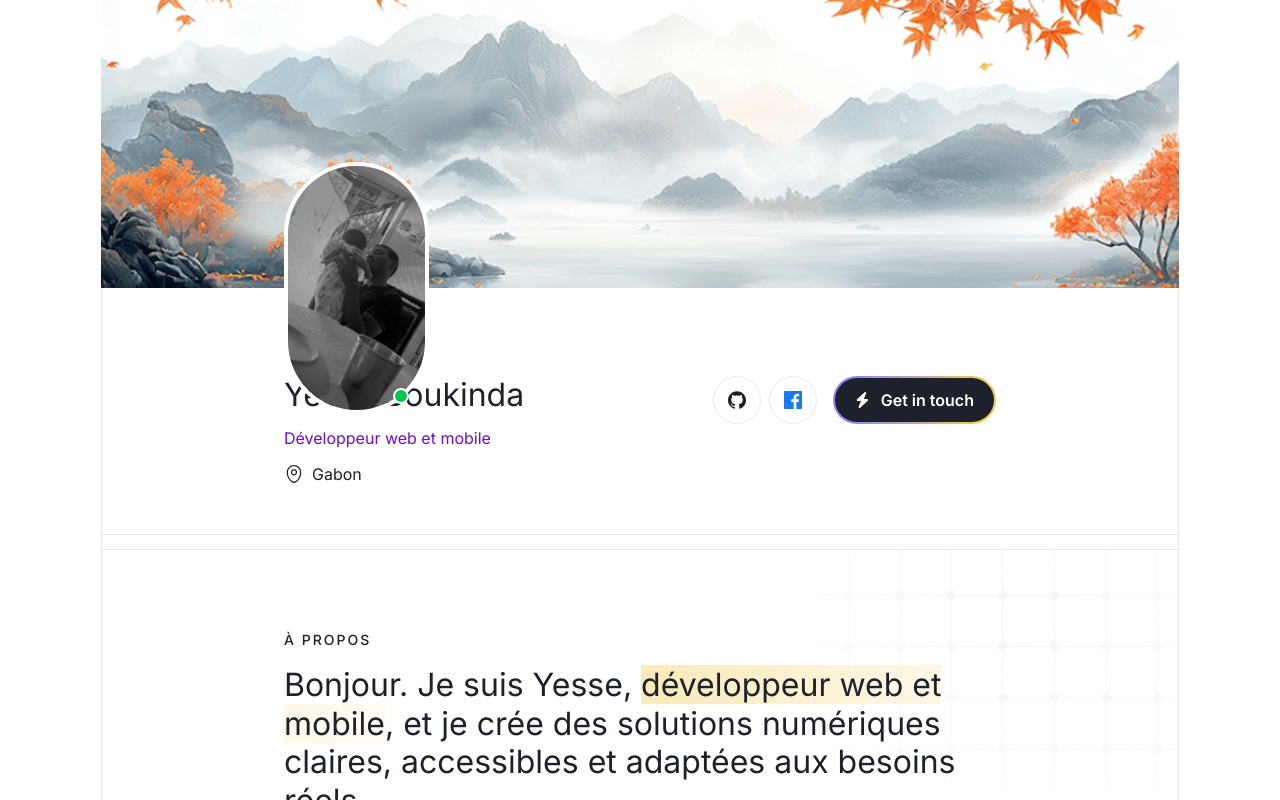
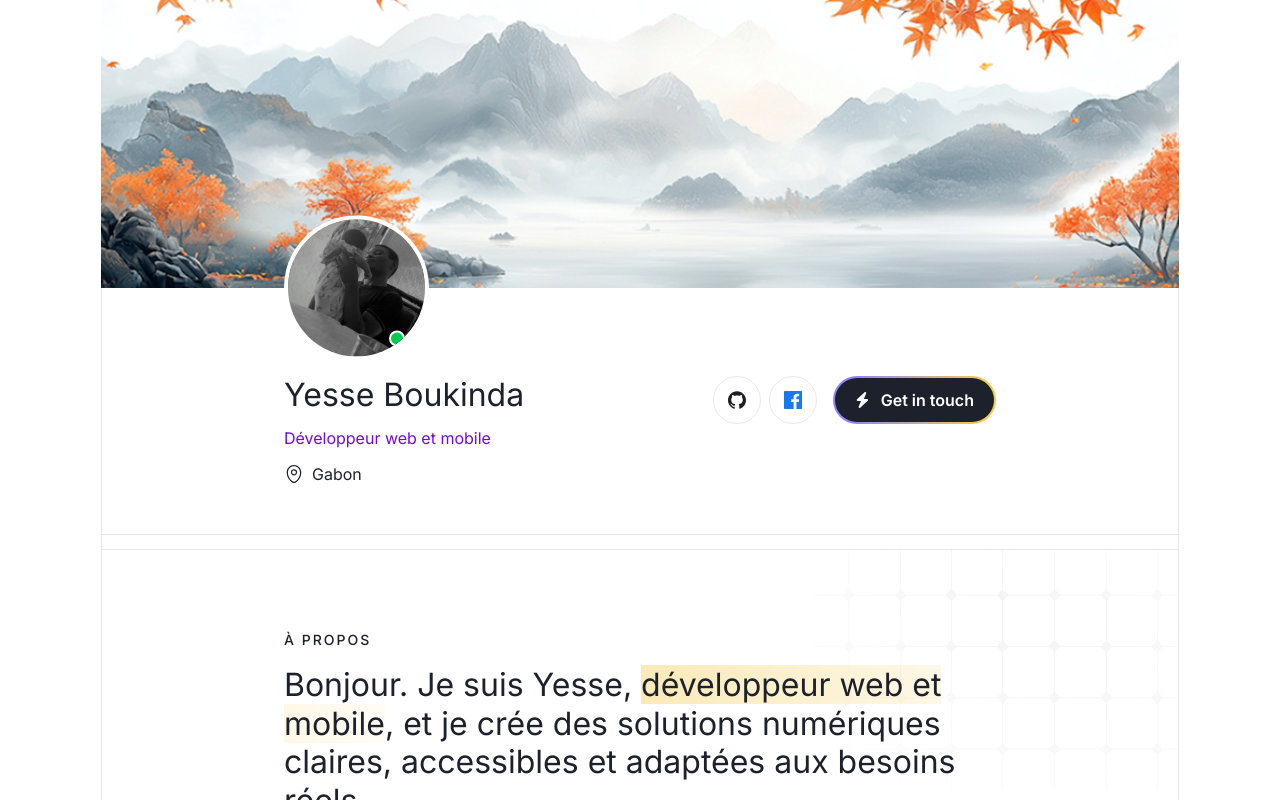
Before and after one commit to yesseboukinda-afk/folio, a Next.js app: page / in a window 1280 px wide. Shown: the top 800 px of the page. Built offline with nearby package versions, Linux system fonts and the light colour scheme.

Commit message:
Make profile photo circular

```diff
--- a/src/app/components/home/hero-section/index.tsx
+++ b/src/app/components/home/hero-section/index.tsx
@@ -24,8 +24,8 @@ const HeroSection = () => {
                     </div>
                     <div className="border-x border-primary/10">
                         <div className="relative flex flex-col xs:flex-row items-center xs:items-start justify-center xs:justify-between max-w-3xl mx-auto gap-10 xs:gap-3 px-4 sm:px-7 pt-22 pb-8 sm:pb-12">
-                            <div className="absolute top-0 transform -translate-y-1/2">
-                                <Image src={"/images/hero-sec/user-img.png"} alt="user-img" width={145} height={145} className="border-4 border-white rounded-full" />
+                            <div className="absolute top-0 transform -translate-y-1/2 w-[145px] h-[145px] overflow-hidden rounded-full border-4 border-white">
+                                <Image src={"/images/hero-sec/user-img.png"} alt="Photo de Yesse Boukinda" width={145} height={145} className="w-full h-full object-cover" />
                                 <span className="absolute bottom-2.5 right-5 w-4 h-4 bg-green-500 border-2 border-white rounded-full" />
                             </div>
                             <div className="flex flex-col gap-2 sm:gap-3 items-center text-center xs:items-start">
```
Also changed, not shown: styles.css (+12 -4 lines).
